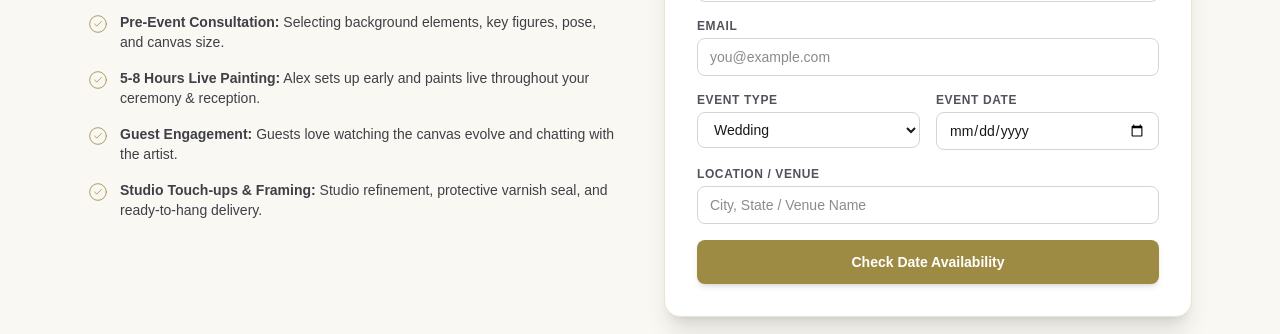
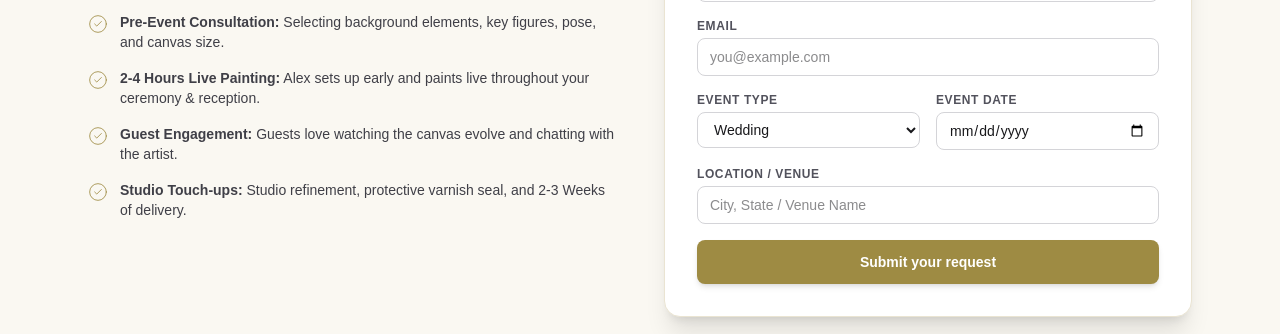
Before and after one commit to cgdiazv/alexpoeima, a Next.js app: page /live-events in a window 1280 px wide. Shown: the part 1336-1670 px from the top of the page. Built offline with nearby package versions, Linux system fonts and the light colour scheme; no server answers; a web font is replaced by a local one.

Commit message:
Updates to Live Events

```diff
--- a/app/live-events/page.tsx
+++ b/app/live-events/page.tsx
@@ -26,7 +26,7 @@ export default function LiveEventsPage() {
         method: "POST",
         headers: { "Content-Type": "application/json" },
         body: JSON.stringify({
-          to: ["alexpoeima@gmail.com", eventData.email],
+          to: ["alexandra.robles@alexpoeima.com", "alexpoeima@gmail.com", eventData.email],
           subject: `[Live Event Booking] ${eventData.eventType} - ${eventData.name}`,
           replyTo: eventData.email,
           html: `
@@ -135,7 +135,7 @@ export default function LiveEventsPage() {
               </li>
               <li className="flex items-start gap-3 text-sm text-zinc-700 dark:text-zinc-300">
                 <CheckCircle2 className="w-5 h-5 text-[#9e8b43] dark:text-[#decf92] flex-shrink-0 mt-0.5" strokeWidth={1} />
-                <span><strong>5-8 Hours Live Painting:</strong> Alex sets up early and paints live throughout your ceremony & reception.</span>
+                <span><strong>2-4 Hours Live Painting:</strong> Alex sets up early and paints live throughout your ceremony & reception.</span>
               </li>
               <li className="flex items-start gap-3 text-sm text-zinc-700 dark:text-zinc-300">
                 <CheckCircle2 className="w-5 h-5 text-[#9e8b43] dark:text-[#decf92] flex-shrink-0 mt-0.5" strokeWidth={1} />
@@ -143,7 +143,7 @@ export default function LiveEventsPage() {
               </li>
               <li className="flex items-start gap-3 text-sm text-zinc-700 dark:text-zinc-300">
                 <CheckCircle2 className="w-5 h-5 text-[#9e8b43] dark:text-[#decf92] flex-shrink-0 mt-0.5" strokeWidth={1} />
-                <span><strong>Studio Touch-ups & Framing:</strong> Studio refinement, protective varnish seal, and ready-to-hang delivery.</span>
+                <span><strong>Studio Touch-ups:</strong> Studio refinement, protective varnish seal, and 2-3 Weeks of delivery.</span>
               </li>
             </ul>
           </div>
@@ -232,7 +232,7 @@ export default function LiveEventsPage() {
                   disabled={sending}
                   className="w-full py-3 bg-[#9e8b43] hover:bg-[#8a7833] text-white font-semibold text-sm rounded-lg shadow-md transition-colors disabled:opacity-50"
                 >
-                  {sending ? "Checking Availability..." : "Check Date Availability"}
+                  {sending ? "Submitting Request..." : "Submit your request"}
                 </button>
               </form>
             )}
```
